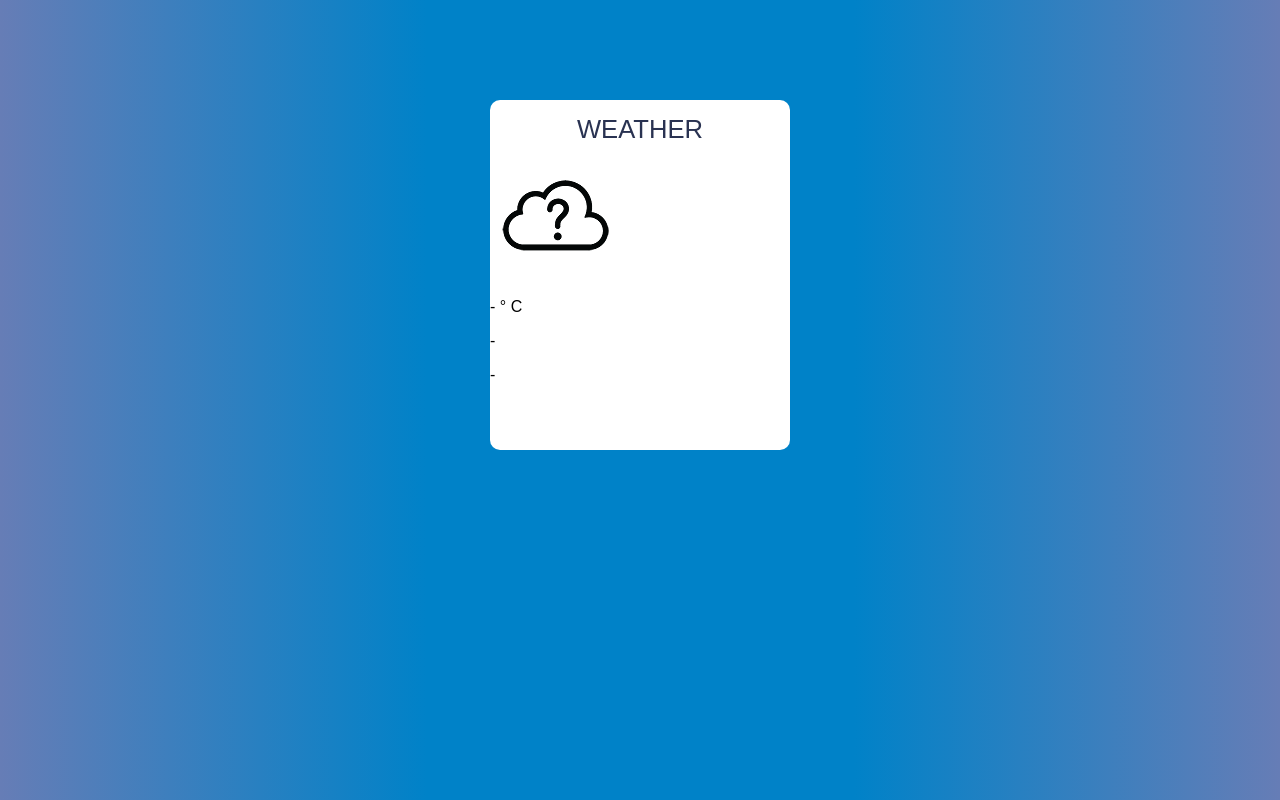
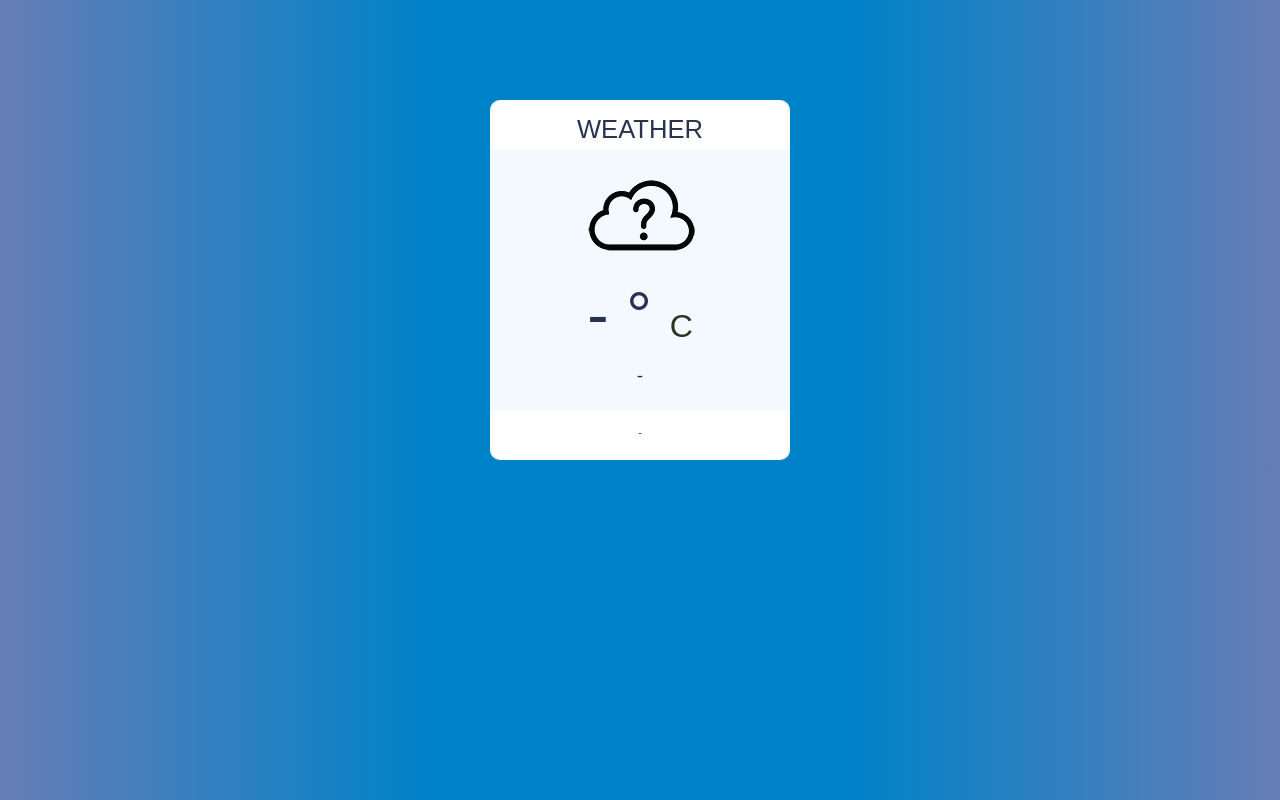
Before and after one commit to zenidith/weather-app, a plain HTML site: page index.html in a window 1280 px wide. Drawn offline with Linux system fonts and the light colour scheme.

Commit message:
largely finished CSS

```diff
--- a/style.css
+++ b/style.css
@@ -32,3 +32,67 @@ body {
     font-size: 1.6em;
     color: #293251;
 }
+
+.notification {
+    background-color: #f8d7da;
+    display: none;
+}
+
+.notification p {
+    color: #721c24;
+    font-size: 1.2em;
+    margin: 0;
+    text-align: center;
+    padding: 10px 0;
+}
+
+.weather-container {
+    width: 300px;
+    height: 260px;
+    background-color: #f4f9ff;
+
+}
+
+.weather-icon {
+    width: 300px;
+    height: 128px;
+}
+
+.weather-icon img {
+    display: block;
+    margin: 0 auto;
+}
+
+.temperature-value {
+    width: 300px;
+    height: 60px;
+}
+
+.temperature-value p {
+    padding: 0;
+    margin: 0;
+    color: #293251;
+    font-size: 4em;
+    text-align: center;
+}
+
+.temperature-value span {
+    color: #293521;
+    font-size: 0.5em;
+}
+
+.temperature-description {
+    padding: 8px;
+    margin: 0;
+    color: #293521;
+    text-align: center;
+    font-size: 1.2em;
+}
+
+.location {
+    margin: 0;
+    padding: 0;
+    color: #293521;
+    text-align: center;
+    font-size: 0.7em;
+}
```
